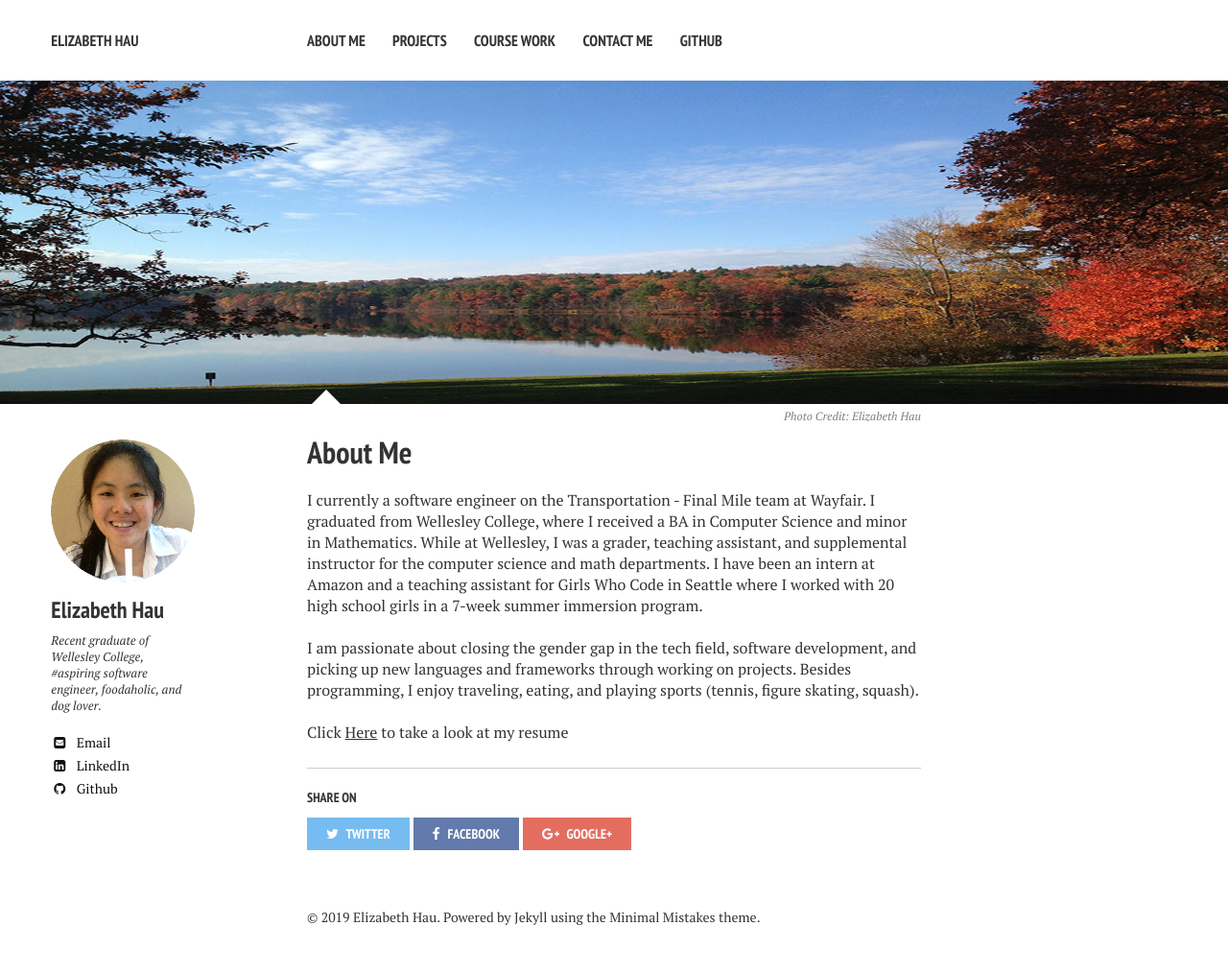
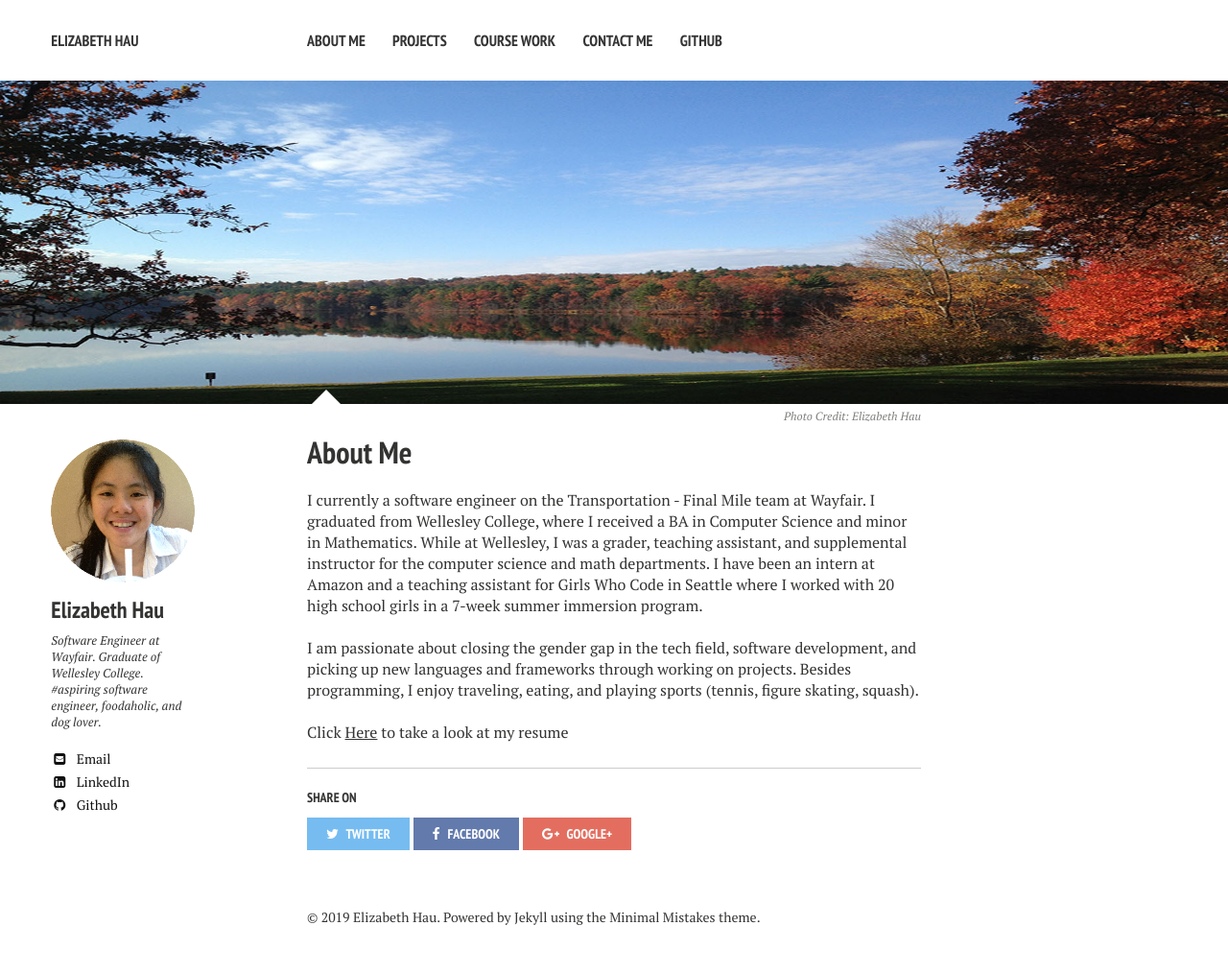
Before and after one commit to elizabethhau/elizabethhau.github.io, a Jekyll site: the page built from index.md, in a window 1280 px wide. Shown: the whole page at 96% size. Built offline with Jekyll 4.4.1, drawn with Linux system fonts in a browser that asks for light colours; nearby versions of some CDN libraries.

Commit message:
Update 'about me blob' on page

```diff
--- a/_config.yml
+++ b/_config.yml
@@ -28,7 +28,7 @@ kramdown:
 owner:
   name: Elizabeth Hau
   avatar: bio-photo-2.png
-  bio: "Recent graduate of Wellesley College, #aspiring software engineer, foodaholic, and dog lover."
+  bio: "Software Engineer at Wayfair. Graduate of Wellesley College. #aspiring software engineer, foodaholic, and dog lover."
   email: elizabeth.hau@wellesley.edu
   disqus-shortname:
   twitter: #username
```
